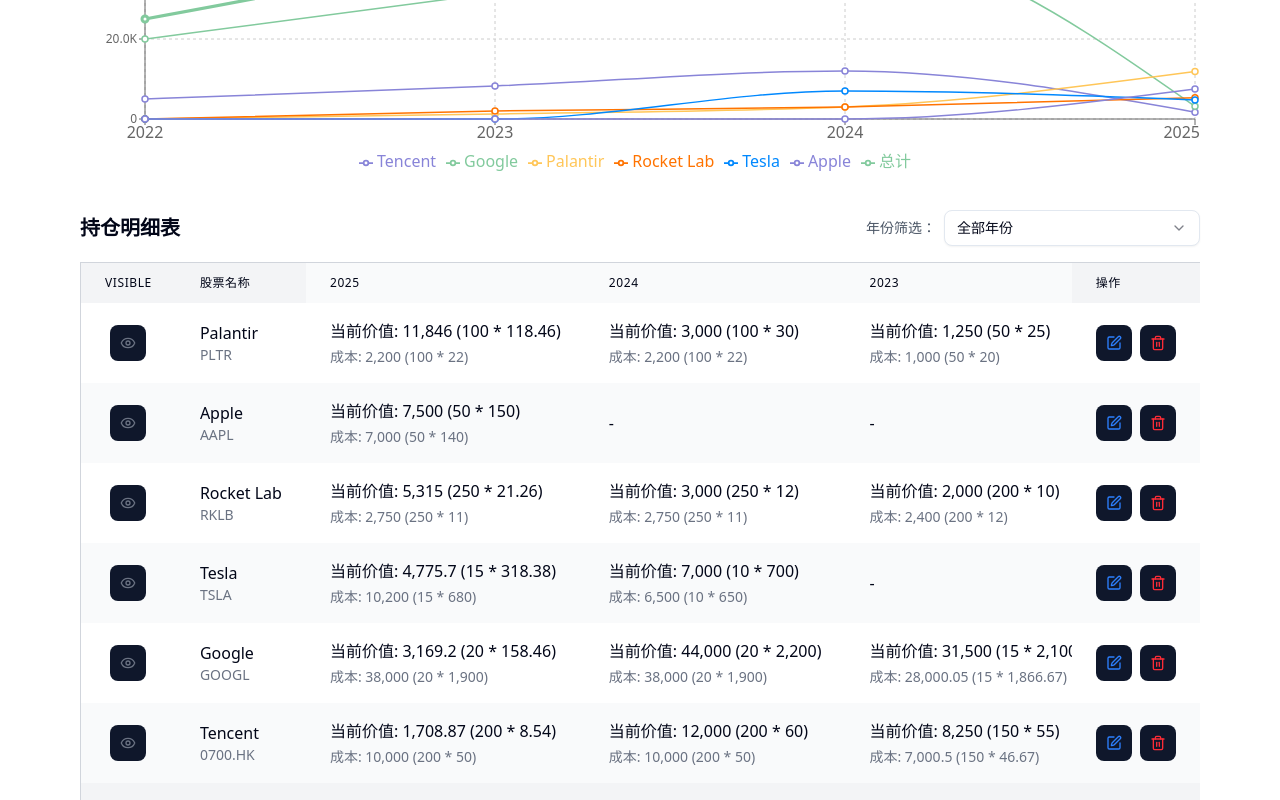
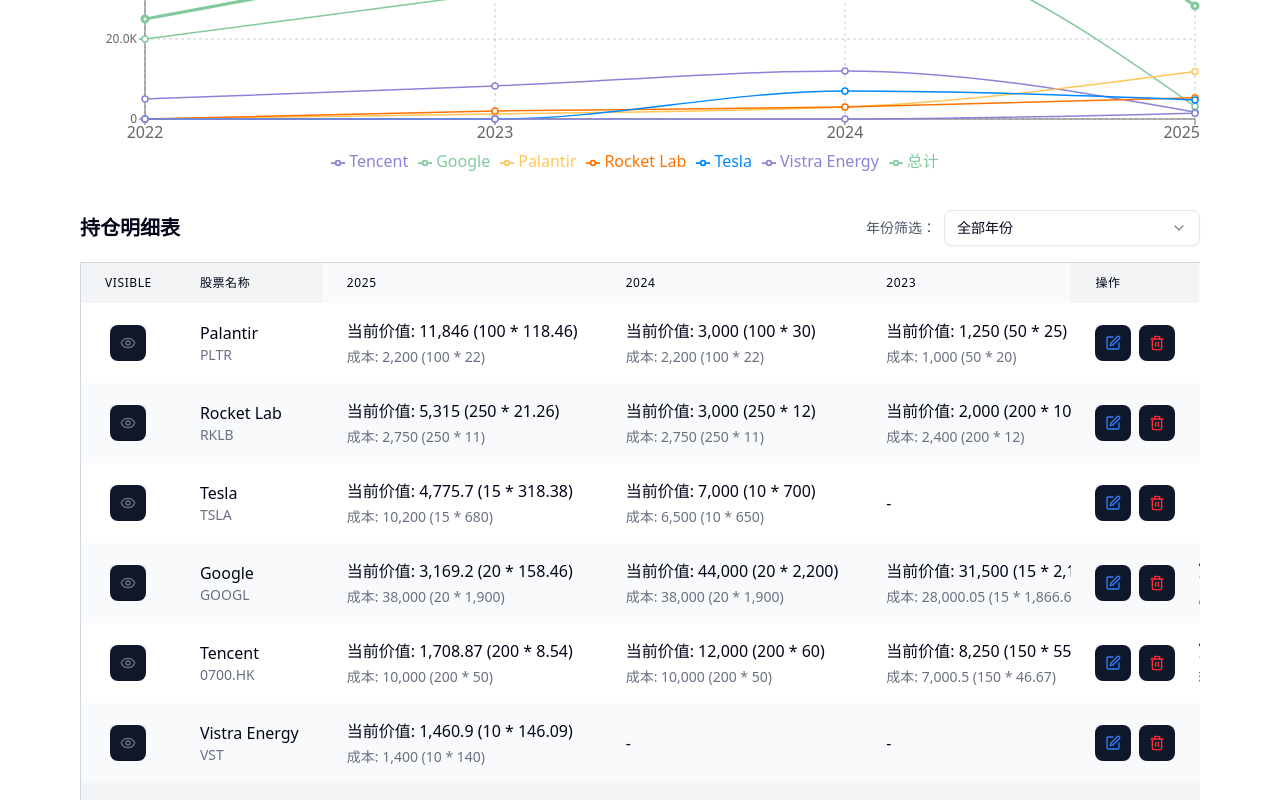
Before and after one commit to wenisy/StockPulse, a Next.js app: page / in a window 1280 px wide. Shown: the part 2000-2800 px from the top of the page. Built offline with nearby package versions, Linux system fonts and the light colour scheme.

Commit message:
增加联动

```diff
--- a/src/components/StockPortfolioTracker.tsx
+++ b/src/components/StockPortfolioTracker.tsx
@@ -1487,7 +1487,7 @@ const StockPortfolioTracker: React.FC = () => {
                             if (selectedStock) {
                                 setNewStockSymbol(selectedStock.symbol || '');
                             }
-                        }}>
+                        }} value={newStockName}>
                             <SelectTrigger className="w-full">
                                 <SelectValue placeholder="选择股票名称" />
                             </SelectTrigger>
@@ -1503,7 +1503,7 @@ const StockPortfolioTracker: React.FC = () => {
                             if (selectedStock) {
                                 setNewStockName(selectedStock.name);
                             }
-                        }}>
+                        }} value={newStockSymbol}>
                             <SelectTrigger className="w-full">
                                 <SelectValue placeholder="选择股票代码" />
                             </SelectTrigger>
--- a/src/components/data.ts
+++ b/src/components/data.ts
@@ -192,12 +192,12 @@ export const stockInitialData:{ [year: string]: any } = {
         "symbol": "TSLA"
       },
       {
-        "name": "Apple",
-        "shares": 50,
+        "name": "Vistra Energy",
+        "shares": 10,
         "price": 150,
         "costPrice": 140,
         "id": "3c4d5e6f-7g8h-9i0j-1k2l-3m4n5o6p7q8r",
-        "symbol": "AAPL"
+        "symbol": "VST"
       }
     ],
     "cashTransactions": [
```
